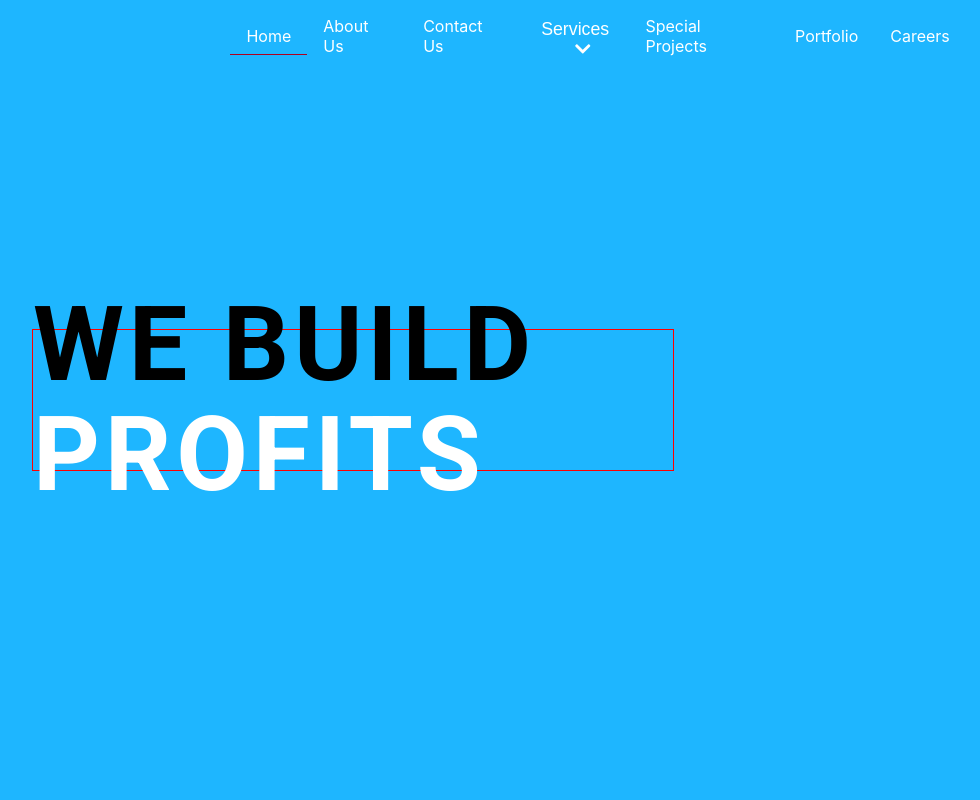
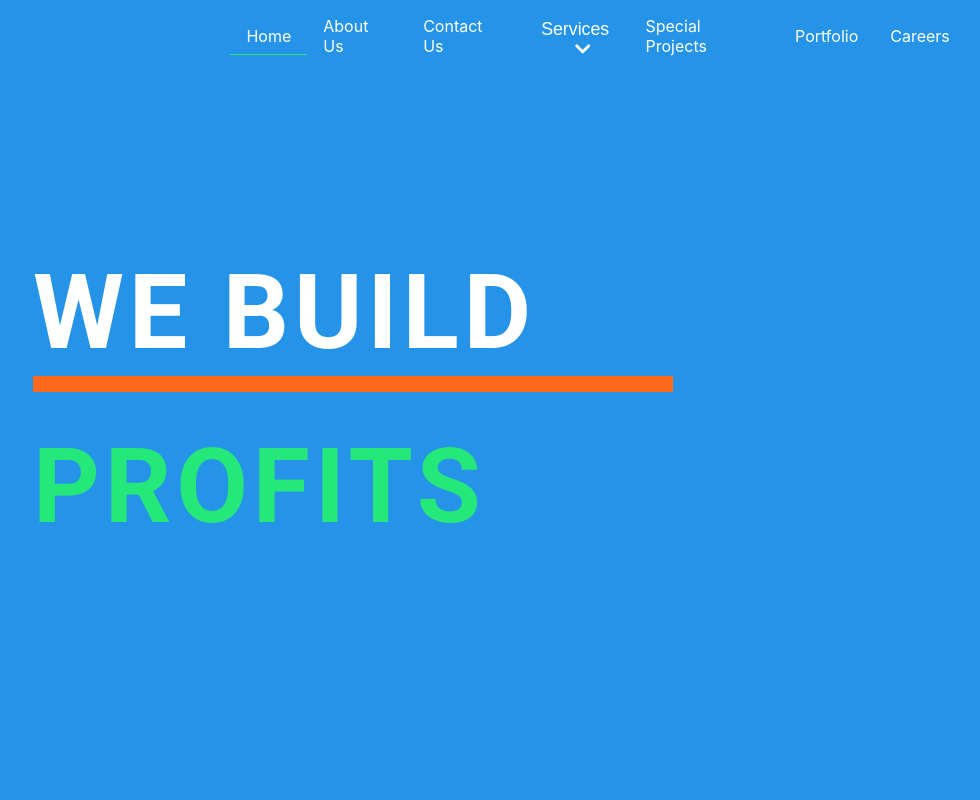
Before and after one commit to latifah-president/company-frontend, a React (Create React App) app: page / in a window 1280 px wide. Shown: the top 800 px of the page, without its empty margins (287-1267 px from the left). Built offline with nearby package versions, Linux system fonts and the light colour scheme.

Commit message:
change styling on homepage

```diff
--- a/src/Global_Styles/global-styles.js
+++ b/src/Global_Styles/global-styles.js
@@ -1,7 +1,7 @@
 import styled, {keyframes} from 'styled-components';
 
 const blackColor = "#000";
-const accentColor = '#B0001E';
+// const accentColor = '#B0001E';
 const grayGradient = 'radial-gradient(ellipse at center,#585858 0,#232323 100%)';
 const whiteColor = '#FFFFFF';
 const darkColor = '#3C4858';
@@ -12,7 +12,10 @@ const paraFont = 'Robot'
 
 //NEW SITE
 
-const darkBlueColor = '#1eb6ff'
+const darkBlueColor = '#2594e8';
+const accentColor = '#25e87a';
+const orangeColor = '#ff691e';
+
 //MEDIA QUERIES SIZES
 // min-width do something when the screen is greater than or equal to 375px
 //max-width do something when the screen is less than or equal to 375px
@@ -24,22 +27,22 @@ const laptop = '1440px';
 
 const pulse = keyframes`
   0% {
-	color: ${whiteColor};
+	color: ${accentColor};
 	}
 	20% {
-		color: ${whiteColor};
+		color: ${accentColor};
 	}
 	40% {
-		color: ${whiteColor};
+		color: ${accentColor};
 	}
 	60% {
-		color: ${whiteColor};
+		color: ${accentColor};
 	}
 	80% {
-		color: ${whiteColor};
+		color: ${accentColor};
 	}
 	100% {
-		color: ${whiteColor};
+		color: ${accentColor};
 	}
 `;
 
@@ -392,5 +395,6 @@ export {
     grayGradient,
     overlayColor,
     blackColor,
-    darkBlueColor
+    darkBlueColor,
+    orangeColor
 }
--- a/src/components/landingPage/LandingPage.js
+++ b/src/components/landingPage/LandingPage.js
@@ -1,6 +1,6 @@
 import React from 'react';
 import HomePage from './../homePage/HomePage';
-import SplashScreen from './../../container/slashScreen/SplashScreen';
+import SplashScreen from './../slashScreen/SplashScreen';
 import { LandingPageWrapper, ContentSection } from './LandingPage-Styles';
 
 const LandingPage = () => {
--- a/src/container/slashScreen/SplashScreen.js
+++ b/src/components/slashScreen/SplashScreen.js
@@ -1,8 +1,9 @@
 import React from 'react';
-import Overlay from './../Overlay'
+import Overlay from '../../container/Overlay'
 // import {  HomeWrapper, Tag, TagLineContent} from './../../Global_Styles/global-styles';
 import { HomeWrapper, Tag, TagLineContent} from './splashScreen-styles';
-import './splashScreen.css'
+import './splashScreen.css';
+
 const LandingPage = () => {
     return (
     <HomeWrapper>
--- a/src/container/slashScreen/splashScreen-styles.js
+++ b/src/components/slashScreen/splashScreen-styles.js
@@ -1,30 +1,31 @@
 import styled, {keyframes} from 'styled-components';
 import { blackColor, } from '../../global-styles';
-import { tablet, tabletsm, smrtphn, darkBlueColor, whiteColor} from './../../Global_Styles/global-styles';
+import { tablet, tabletsm, smrtphn, darkBlueColor, whiteColor, accentColor, orangeColor} from '../../Global_Styles/global-styles';
 
 
 
 const pulse = keyframes`
   0% {
-	color: ${whiteColor};
+	color: ${accentColor};
 	}
 	20% {
-		color: ${whiteColor};
+		color: ${accentColor};
 	}
 	40% {
-		color: ${whiteColor};
+		color: ${accentColor};
 	}
 	60% {
-		color: ${whiteColor};
+		color: ${accentColor};
 	}
 	80% {
-		color: ${whiteColor};
+		color: ${accentColor};
 	}
 	100% {
-		color: ${whiteColor};
+		color: ${accentColor};
 	}
 `;
 
+/*TODO: FIX ANIMATION TIMING BETWEEN DREAMS AND BUSINESSES */
 const spin = keyframes`
  0% {
   content: 'DREAMS';
@@ -65,15 +66,18 @@ export const Tag = styled.header`
     flex-direction: column;
     width: 50%;
     line-height: 1rem;
+   /* color: ${whiteColor}; */
 
 
 
+/* border: 1px solid red; */
 #bottom {
   -webkit-animation-name: ${pulse};
   -webkit-animation-duration: 7s;
   -webkit-animation-timing-function: infinite;
   -webkit-animation-fill-mode: forwards;
   animation: ${pulse} 7s forwards infinite;
+
 
 }
     #bottom:after {
@@ -85,7 +89,6 @@ export const Tag = styled.header`
   animation:${spin} 7s forwards infinite;
 
 }
-border: 1px solid red;
 
 @media only screen and (max-width: ${tablet}) {
         width: 90%;
@@ -101,15 +104,17 @@ border: 1px solid red;
 export const TagLineContent = styled.h1`
    letter-spacing: .3rem;
     text-transform: uppercase;
-
+    color: ${whiteColor};
     margin:0px;
     line-height:30px;
     font-size: 6.5rem;
     margin-top: ${props => props.bottom ? '5rem' : null};
+    border-bottom: ${props => props.bottom ? null : `1rem solid ${orangeColor}`};
+    padding-bottom: ${props => props.bottom ? null : '3rem'};
     @media only screen and (max-width: ${tabletsm}) {
-        font-size: 5rem;
+        font-size: 4.5rem;
         line-height: 10px;
-        /* border: 1px solid orange; */
+        border: 1px solid orange;
     }
 
     @media only screen and (max-width: ${smrtphn}) {
```
Also changed, not shown: src/components/slashScreen/splashScreen.css (renamed from src/container/slashScreen/splashScreen.css).
